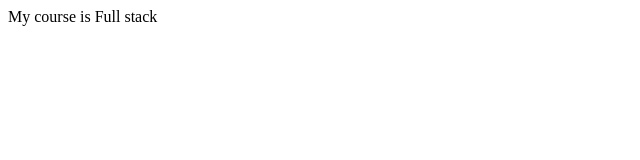
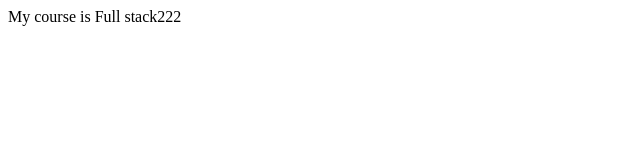
Before and after one commit to OksanaTyshchenko/my-projects, a plain HTML site: page index.html in a window 1280 px wide. Shown: the full height of the page, 0-640 px from the left. Drawn offline with Linux system fonts and the light colour scheme.

Commit message:
second commit

```diff
--- a/index.html
+++ b/index.html
@@ -7,6 +7,6 @@
   <title>Mate academy</title>
 </head>
 <body>
-  My course is Full stack
+  My course is Full stack222
 </body>
 </html>
```
